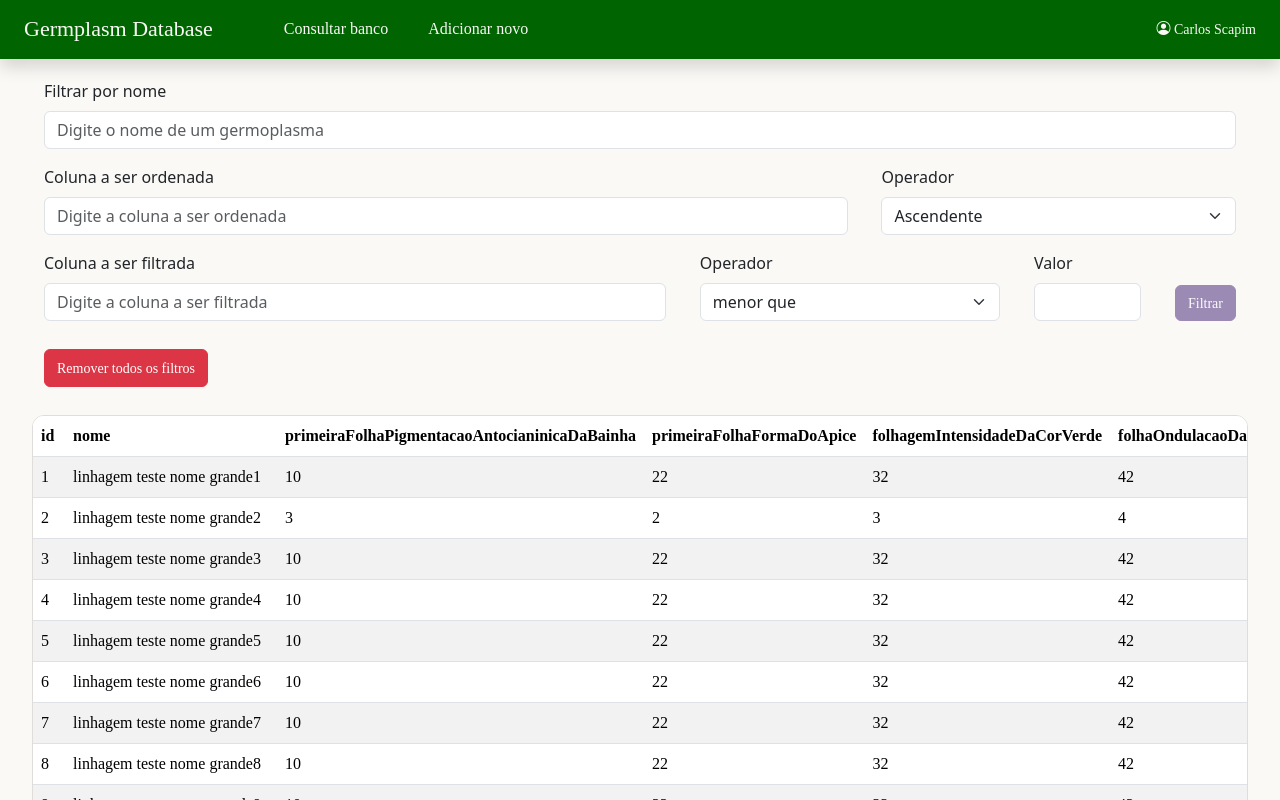
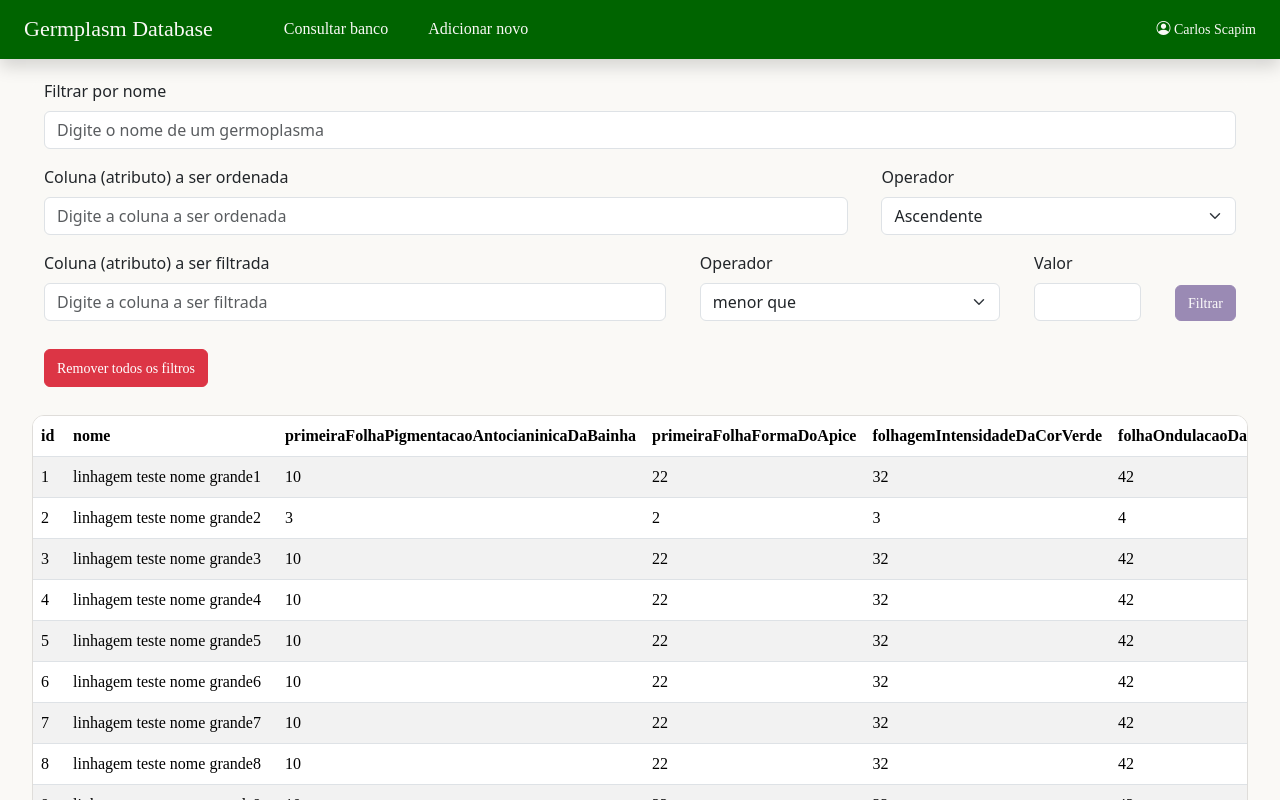
Before and after one commit to gabrielscapim/frontend-germplasm-database-project, a React (Create React App) app in the folder frontend/: page /consult-germplasms in a window 1280 px wide. Shown: the top 800 px of the page. Built offline with nearby package versions, Linux system fonts and the light colour scheme; a web font is replaced by a local one.

Commit message:
fix: label of consult germplasms page

```diff
--- a/frontend/src/components/ConsultGermplasms/Filters.js
+++ b/frontend/src/components/ConsultGermplasms/Filters.js
@@ -65,7 +65,7 @@ function Filters(
       <div className={ styles[ROW_CLASS] }>
         <Datalist
           id="column-order"
-          label="Coluna a ser ordenada"
+          label="Coluna (atributo) a ser ordenada"
           options={ attributes.filter((attr) => attr !== 'nome') }
           name="sortFilterColumn"
           placeholder="Digite a coluna a ser ordenada"
@@ -101,7 +101,7 @@ function Filters(
       <div className={ styles[ROW_CLASS] }>
         <Datalist
           id="column-filter"
-          label="Coluna a ser filtrada"
+          label="Coluna (atributo) a ser filtrada"
           options={ numericFiltersAvaible }
           name="numericFilterColumn"
           placeholder="Digite a coluna a ser filtrada"
--- a/frontend/src/pages/AddGermplasmPage/AddGemplasmPage.js
+++ b/frontend/src/pages/AddGermplasmPage/AddGemplasmPage.js
@@ -57,6 +57,7 @@ function AddGermplasmPage() {
           <Button
             id="button-filter"
             label="Continuar"
+            disabled
             type="button"
             componentStyles={ {
               backgroundColor: '#684f92',
```
